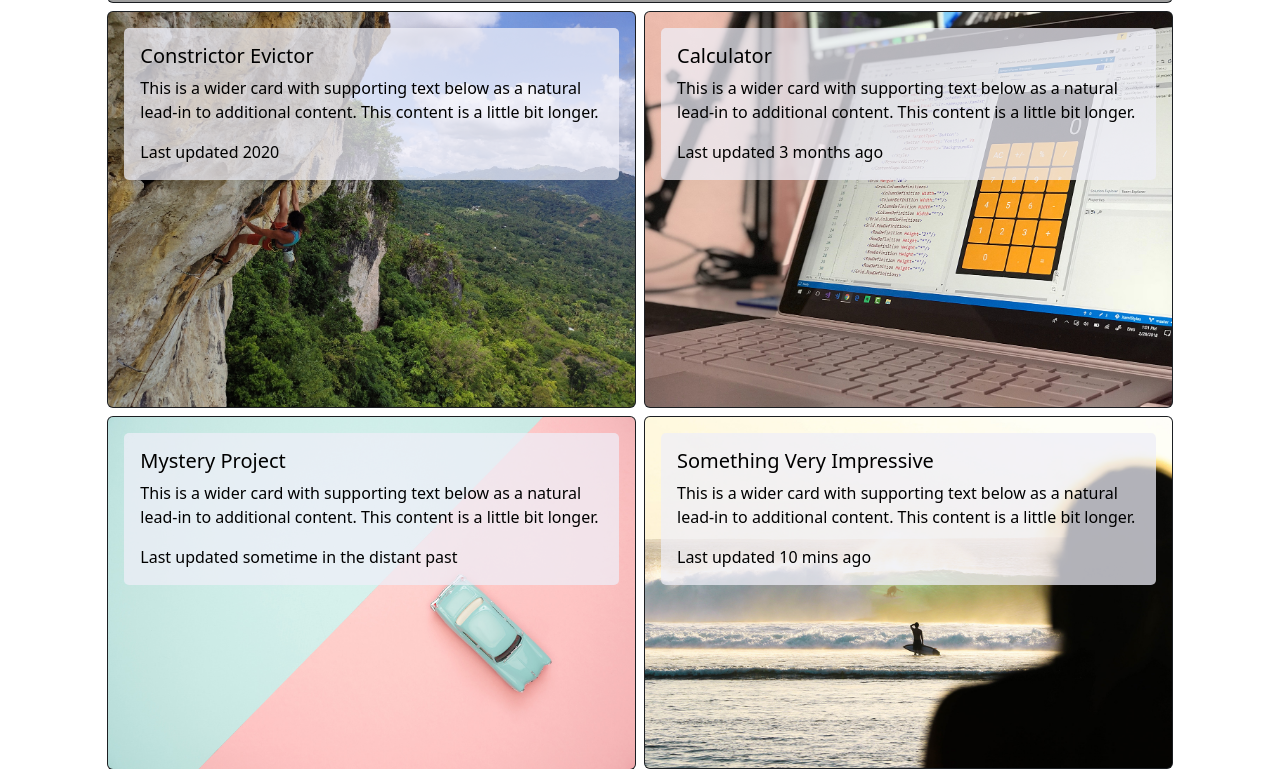
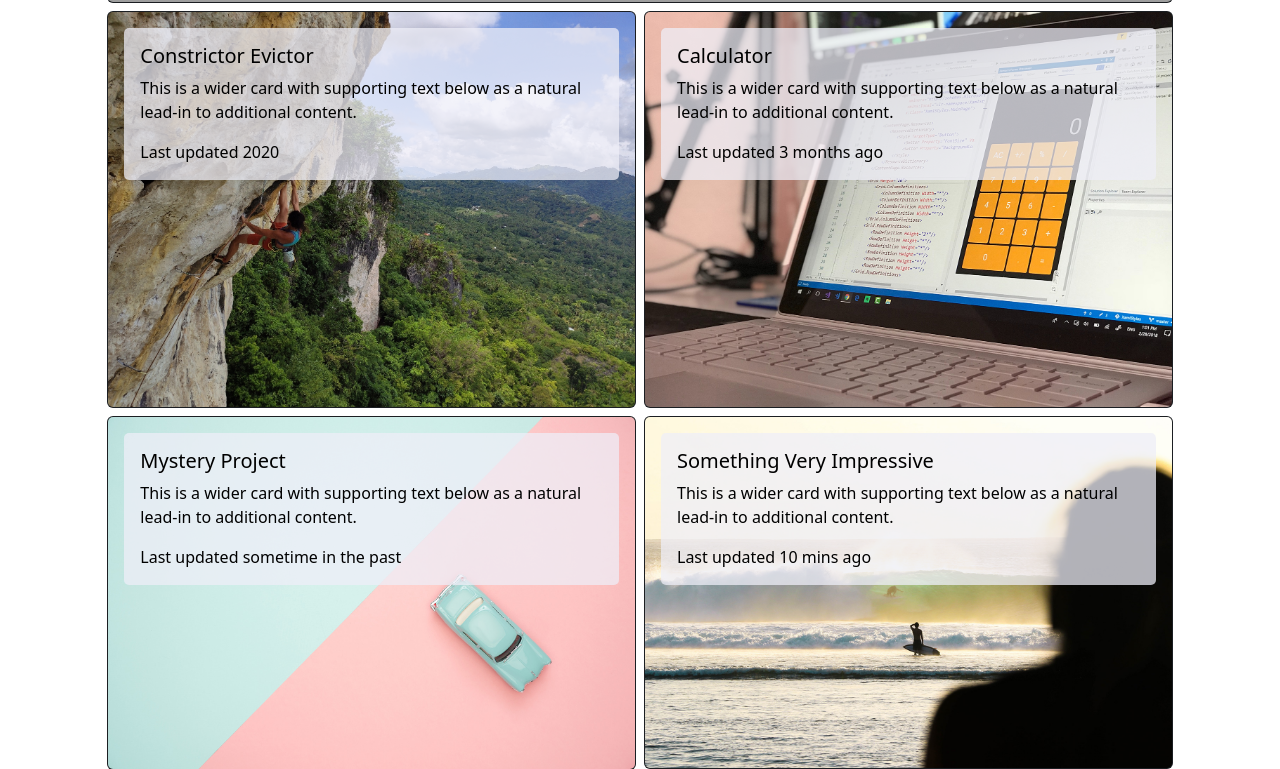
Before and after one commit to blooshroo/Bootstrap-Portfolio, a plain HTML site: page index.html in a window 1280 px wide. Shown: the part 1392-2161 px from the top of the page. Drawn offline with nearby package versions, Linux system fonts and the light colour scheme; grey boxes are pictures that could not be loaded.

Commit message:
add custom text to Work Grid

```diff
--- a/index.html
+++ b/index.html
@@ -69,7 +69,7 @@
             <div class="card-img-overlay">
             <div class="card-label">
               <h5 class="card-title">ClimbAfrica</h5>
-              <p class="card-text">This is a wider card with supporting text below as a natural lead-in to additional content. This content is a little bit longer.</p>
+              <p class="card-text">COMING SOON!</p>
               <p class="card-text">Last updated 3 mins ago</p>
             </div>
             </div>
@@ -83,7 +83,7 @@
             <div class="card-img-overlay">
             <div class="card-label">
               <h5 class="card-title">Constrictor Evictor</h5>
-              <p class="card-text">This is a wider card with supporting text below as a natural lead-in to additional content. This content is a little bit longer.</p>
+              <p class="card-text">This is a wider card with supporting text below as a natural lead-in to additional content.</p>
               <p class="card-text">Last updated 2020</p>
             </div>
             </div>
@@ -97,7 +97,7 @@
             <div class="card-img-overlay">
             <div class="card-label">
               <h5 class="card-title">Calculator</h5>
-              <p class="card-text">This is a wider card with supporting text below as a natural lead-in to additional content. This content is a little bit longer.</p>
+              <p class="card-text">This is a wider card with supporting text below as a natural lead-in to additional content.</p>
               <p class="card-text">Last updated 3 months ago</p>
             </div>
             </div>
@@ -111,8 +111,8 @@
             <div class="card-img-overlay">
             <div class="card-label">
               <h5 class="card-title">Mystery Project</h5>
-              <p class="card-text">This is a wider card with supporting text below as a natural lead-in to additional content. This content is a little bit longer.</p>
-              <p class="card-text">Last updated sometime in the distant past</p>
+              <p class="card-text">This is a wider card with supporting text below as a natural lead-in to additional content.</p>
+              <p class="card-text">Last updated sometime in the past</p>
             </div>
             </div>
         </div>
@@ -125,7 +125,7 @@
             <div class="card-img-overlay">
             <div class="card-label">
               <h5 class="card-title">Something Very Impressive</h5>
-              <p class="card-text">This is a wider card with supporting text below as a natural lead-in to additional content. This content is a little bit longer.</p>
+              <p class="card-text">This is a wider card with supporting text below as a natural lead-in to additional content.</p>
               <p class="card-text">Last updated 10 mins ago</p>
             </div>
             </div>
```
